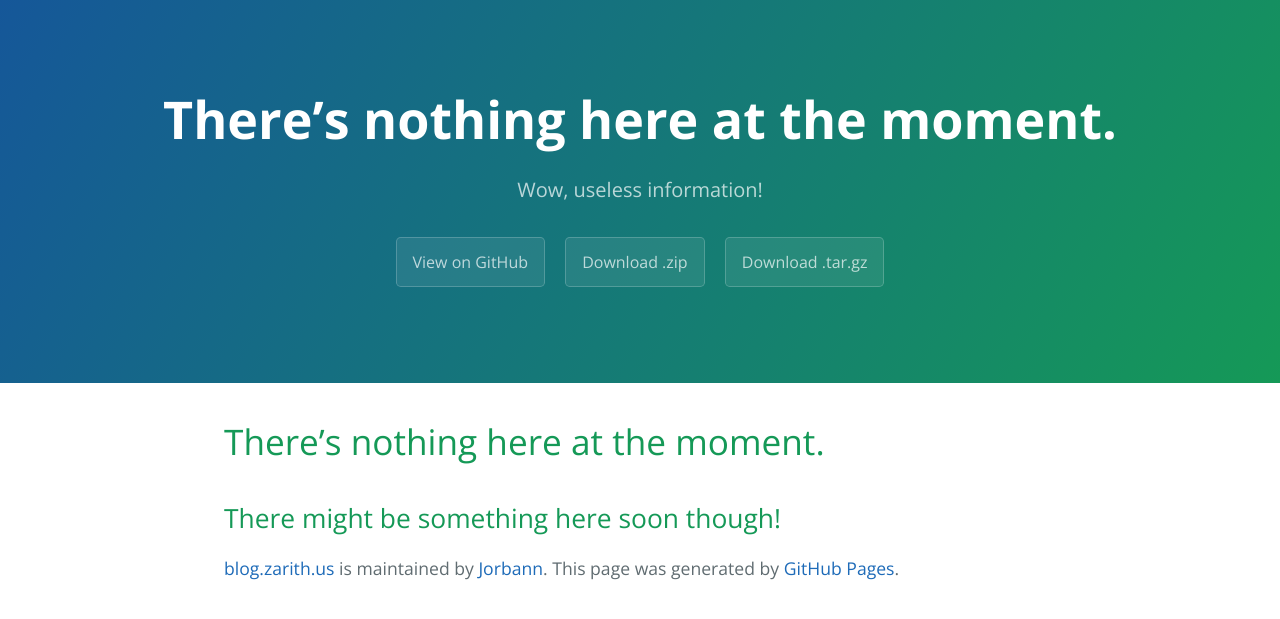
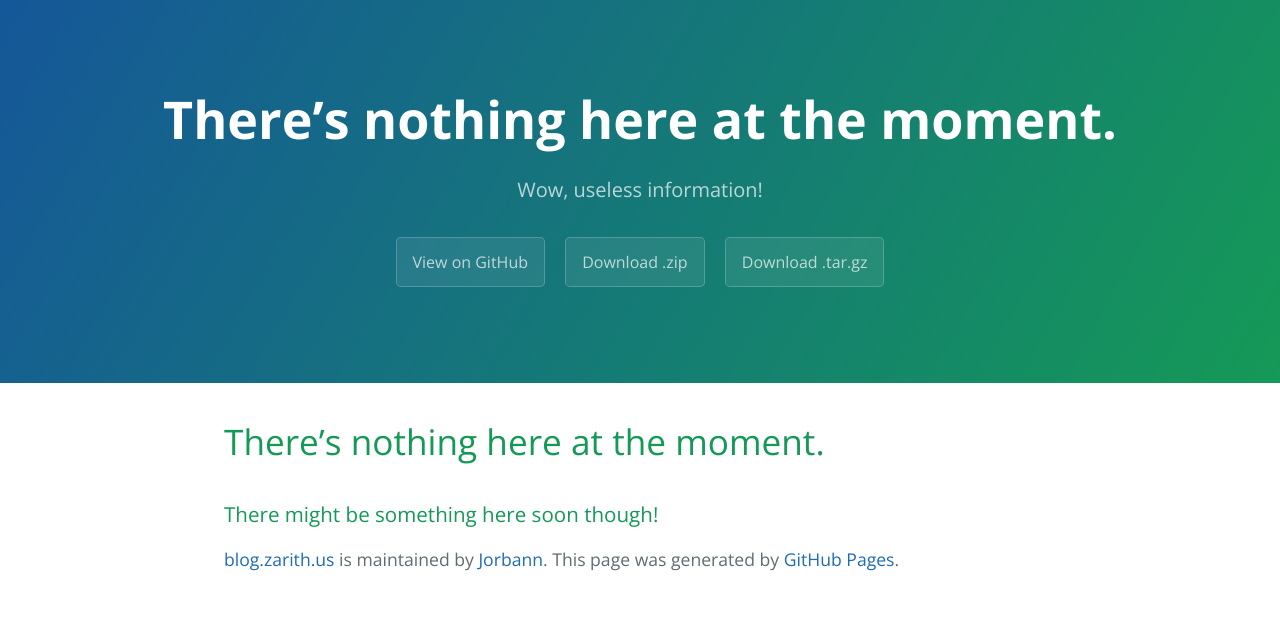
Before and after one commit to Jorbann/blog.zarith.us, a Jekyll site: the page built from index.md, in a window 1280 px wide. Shown: the top 619 px of the page. Built offline with Jekyll 4.4.1, drawn with Linux system fonts in a browser that asks for light colours; our own code applies the rules of GitHub Pages for plain Markdown files.

```diff
--- a/index.md
+++ b/index.md
@@ -1,4 +1,4 @@
 # There's nothing here at the moment.
 
 
-## There might be something here soon though!
+### There might be something here soon though!
```
